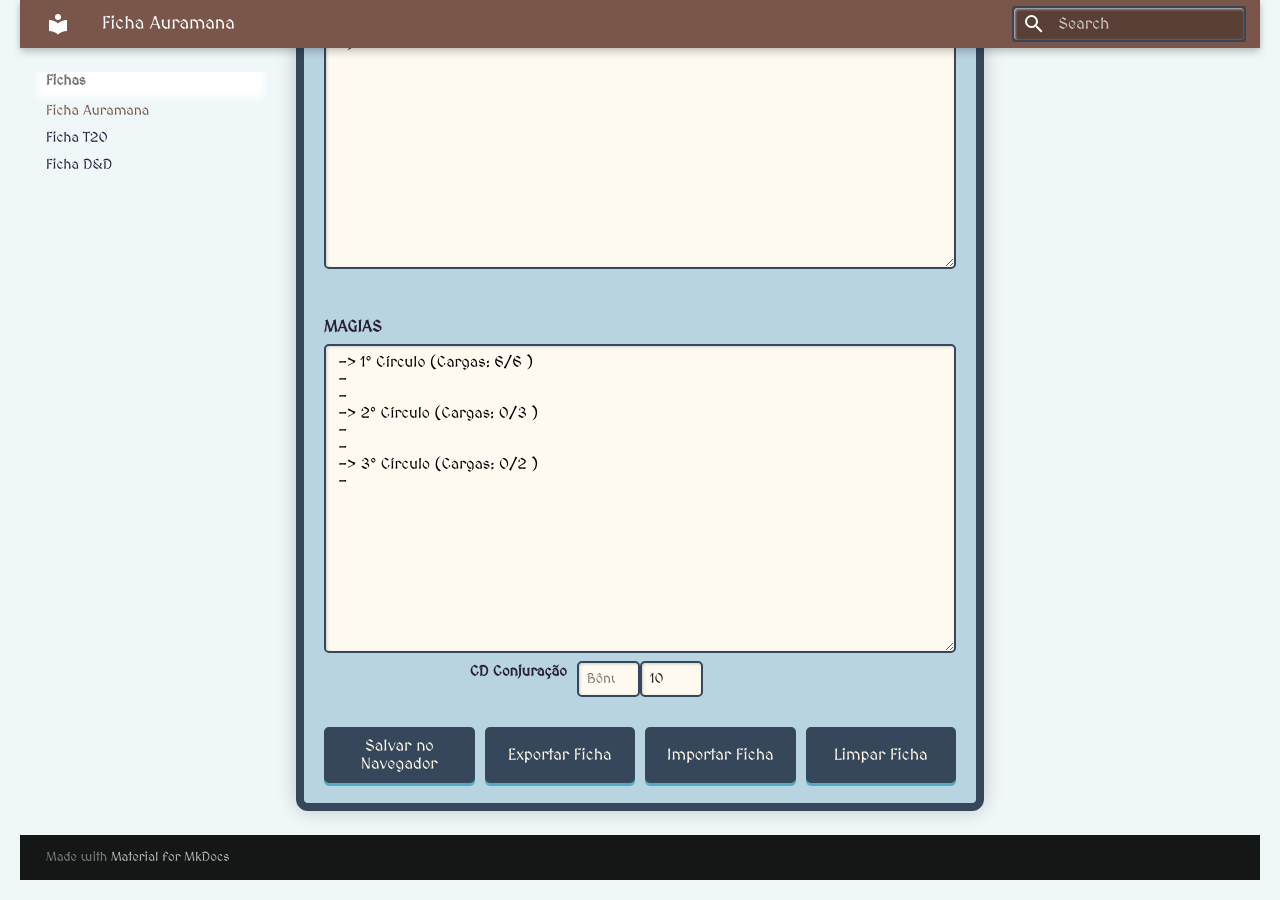
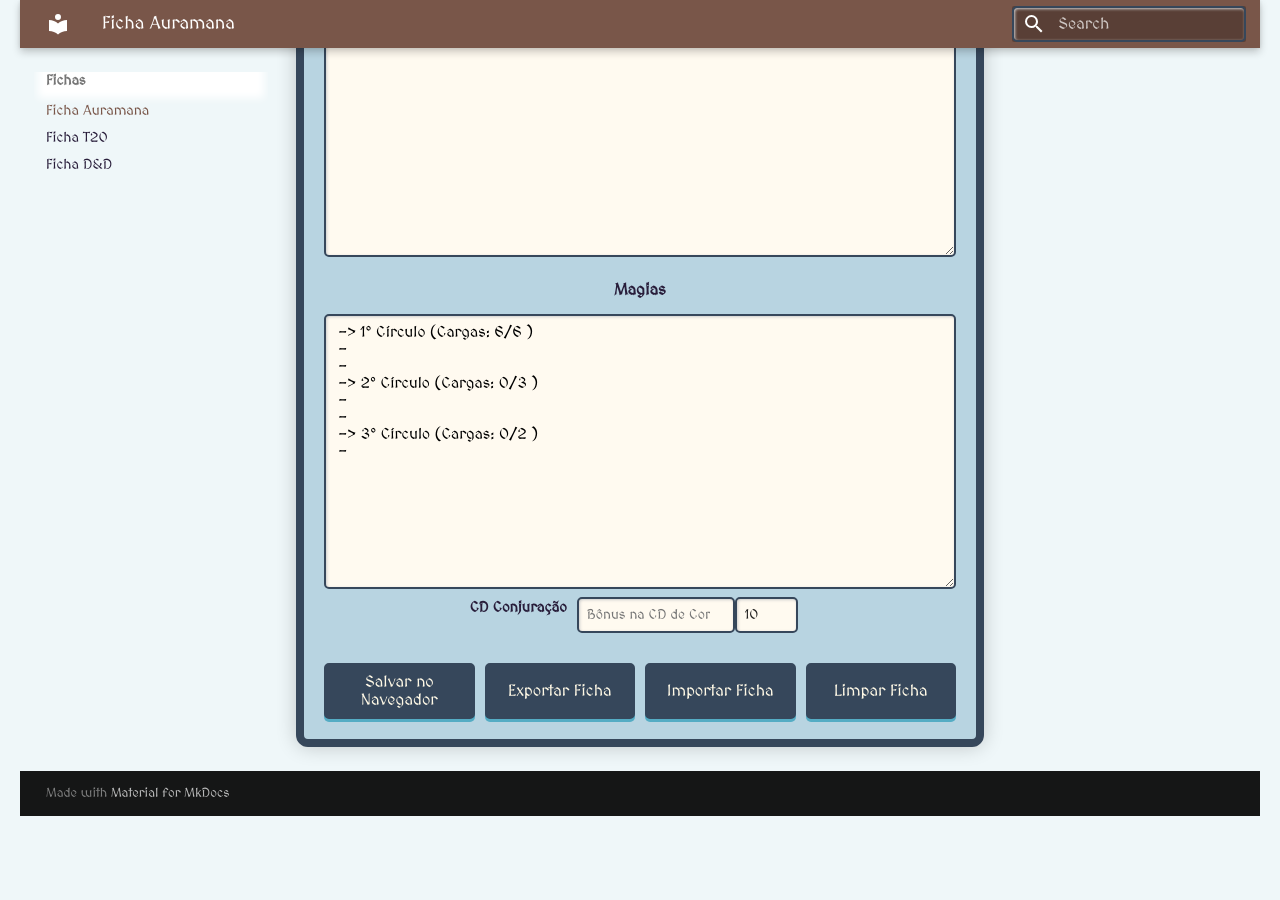
Before and after one commit to ozyssj/auramana-rpg, an MkDocs documentation site: the page built from docs/fichas/ficha.md, in a window 1280 px wide and 900 px high, scrolled down 2447 px. Built offline with MkDocs 1.6.1 and Material for MkDocs 9.7.7, drawn with Linux system fonts in a browser that asks for light colours; after the commit the page ends 3283 px from its top, so only the background shows below that.

Commit message:
teste margens

```diff
--- a/docs/fichas/ficha.md
+++ b/docs/fichas/ficha.md
@@ -726,14 +726,12 @@
 
 
 
+        <div class="campo">
 
+            <div class="campo-atributo">
+                <label for="talentos">Talentos</label>
+            </div>
 
-
-
-
-
-        <div class="campo">
-            <label for="talentos">Talentos</label>
             <textarea id="talentos" rows="22">
  -> Origem:
  -> Raça: Idiomas, Visão, etc
@@ -745,10 +743,14 @@
 </textarea>
         </div>
 
-        <br />
 
         <div class="campo">
-            <label for="inventario">Inventário</label>
+
+
+            <div class="campo-atributo">
+                <label for="inventario">Inventário</label>
+            </div>
+
             <textarea id="inventario" rows="15">
  -> Sigreis: 30§
  ->
@@ -757,14 +759,14 @@
         </div>
 
 
+        <div class="campo">
 
-        <br />
-
-        <div class="campo">
-            <label for="magias">MAGIAS</label>
+            <div class="campo-atributo">
+                <label for="magias">Magias</label>
+            </div>
 
 
-            <textarea id="magias" rows="17">
+            <textarea id="magias" rows="15">
  -> 1° Círculo (Cargas: 6/6 )
  -
  -
@@ -780,7 +782,7 @@
                 <div class="campo-pericia">
                     <label>CD Conjuração</label>
                 </div>
-                <div class="campo-pericia3">
+                <div class="campo-pericia2">
                     <input type="number" class="bonus-conjuracao" placeholder="Bônus na CD de Conjuração">
                 </div>
                 <div class="campo-pericia3">
```
